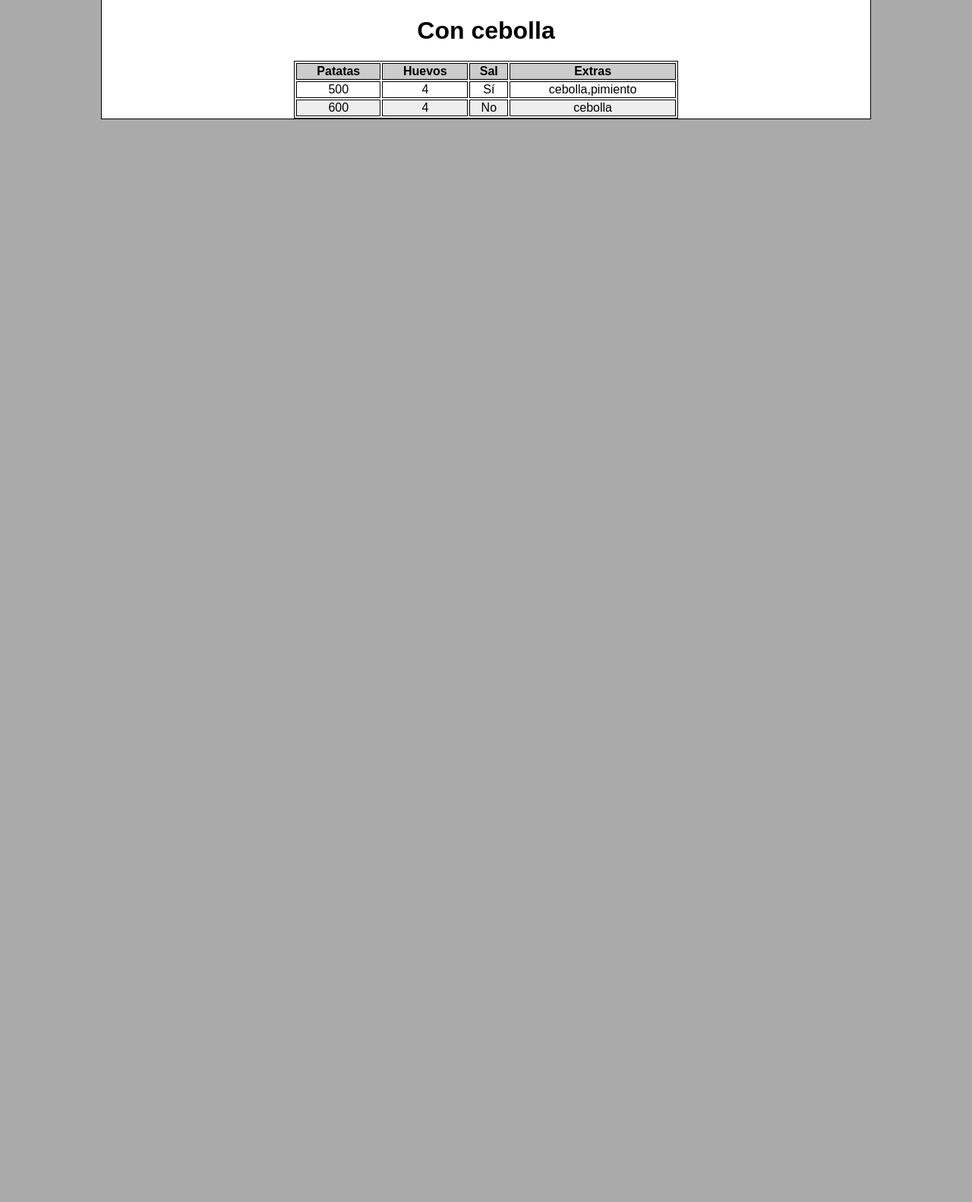
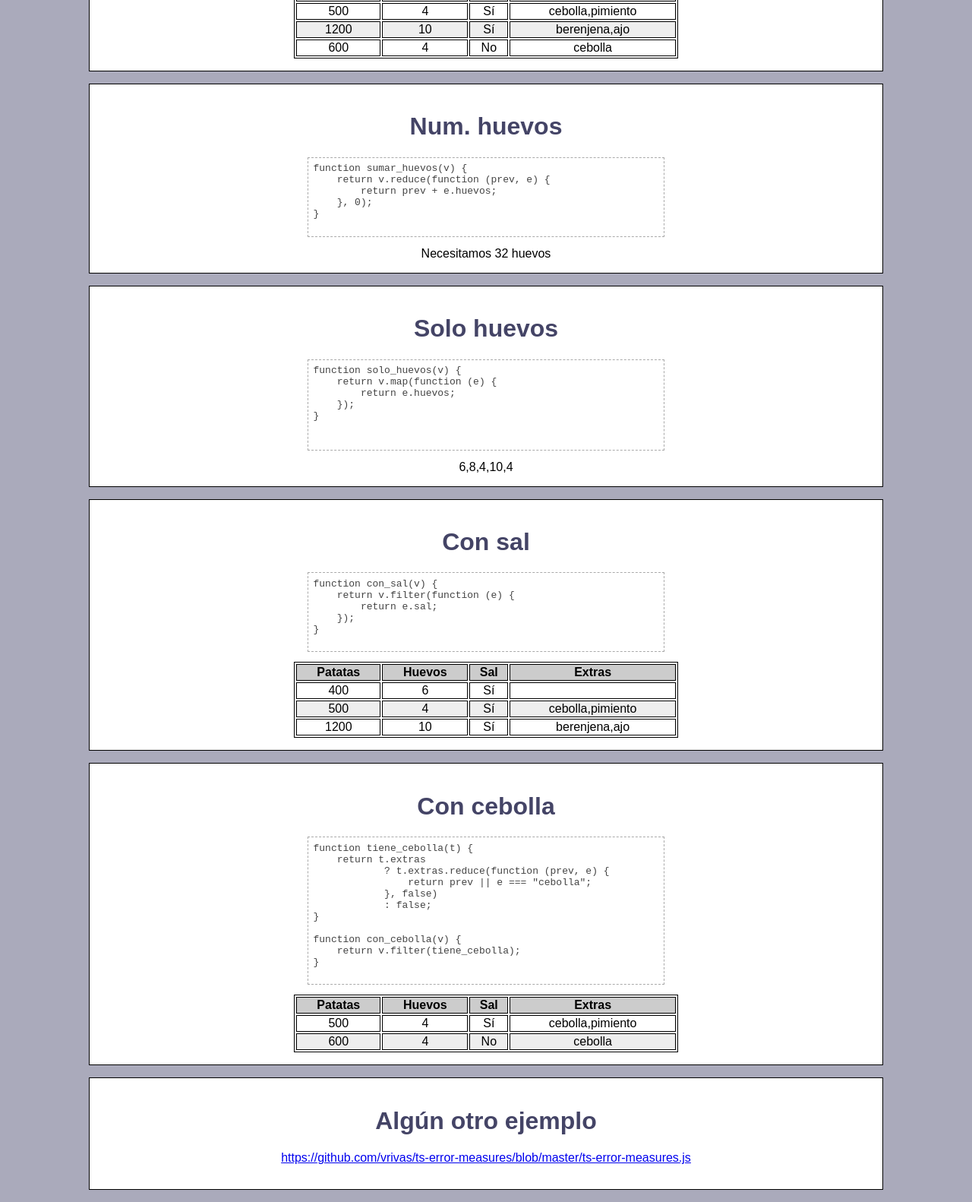
Before and after one commit to vrivas/map-reduce, a plain HTML site: page index.html in a window 1280 px wide. Shown: the part 855-2437 px from the top of the page at 76% size. Before the commit the page ends 1020 px from the top, so only its background shows below. Drawn offline with Linux system fonts and the light colour scheme.

Commit message:
Añado algo de CSS y el código de cada función para que tambien se vea en el HTML

```diff
--- a/estilo.css
+++ b/estilo.css
@@ -5,7 +5,11 @@
 
 body {
     font-family: Arial,Helvetica,Lucida,sans-serif;
-    background-color: #aaa;
+    background-color: #aab;
+}
+
+h1 {
+    color: #446;
 }
 table {
     margin: 0 auto 0 auto;
@@ -29,8 +33,15 @@ th {
 td {
     border: 1pt solid black;
 }
-.contenedor {
-    margin: 0 auto 0 auto;
+#inicial
+, #con_cebolla
+, #con_sal
+, #doble
+,#num_huevos
+, #solo_huevos
+, #mas_ejemplos{
+    margin: 0 auto 1em auto;
+    padding: 1em;
     width: 80%;
     background-color: #fff;
     border: 1pt solid black;
@@ -40,3 +51,12 @@ td {
     text-align: right;
     font-size: 0.8em;
 }
+
+pre {
+    text-align: left;
+    margin: 0 auto 1em auto;
+    border: 1px dashed #aaa;
+    padding: .5em;
+    width: 45%;
+    color: #444;
+}
--- a/index.html
+++ b/index.html
@@ -15,12 +15,80 @@ and open the template in the editor.
     <body>
         <div class="contenedor">
             <div id="link"><a href="https://github.com/vrivas/map-reduce">https://github.com/vrivas/map-reduce</a></div>
-            <div id="inicial"><h1>Tortillas iniciales</h1></div>
-            <div id="doble"><h1>Doble</h1></div>
-            <div id="num_huevos"><h1>Num. huevos</h1></div>
-            <div id="solo_huevos"><h1>Solo huevos</h1></div>
-            <div id="con_sal"><h1>Con sal</h1></div>
-            <div id="con_cebolla"><h1>Con cebolla</h1></div>
+            <div id="inicial"><h1>Tortillas iniciales</h1>
+                <pre>
+function Tortilla(patatas, huevos, sal, extras) {
+    this.patatas = patatas || 0;
+    this.huevos = huevos || 0;
+    this.sal = sal || false;
+    this.extras = extras;
+}
+
+var tortillas = [
+    new Tortilla(200, 3, true)
+            , new Tortilla(450, 4, false)
+            , new Tortilla(250, 2, true, ["cebolla", "pimiento"])
+            , new Tortilla(600, 5, true, ["berenjena", "ajo"])
+            , new Tortilla(300, 2, false, ["cebolla"])
+];
+                </pre></div>
+            <div id="doble"><h1>Doble</h1>
+                <pre>
+function duplicar(v) {
+    v.forEach(function (e) {
+        e.huevos *= 2;
+        e.patatas *= 2;
+    });
+}
+                </pre>
+            </div>
+            <div id="num_huevos"><h1>Num. huevos</h1>
+                <pre>
+function sumar_huevos(v) {
+    return v.reduce(function (prev, e) {
+        return prev + e.huevos;
+    }, 0);
+}
+                </pre>
+            </div>
+            <div id="solo_huevos"><h1>Solo huevos</h1>
+                <pre>
+function solo_huevos(v) {
+    return v.map(function (e) {
+        return e.huevos;
+    });
+}
+
+                </pre>
+            </div>
+            <div id="con_sal"><h1>Con sal</h1>
+                <pre>
+function con_sal(v) {
+    return v.filter(function (e) {
+        return e.sal;
+    });
+}
+                </pre>
+            </div>
+            <div id="con_cebolla"><h1>Con cebolla</h1>
+                <pre>
+function tiene_cebolla(t) {
+    return t.extras
+            ? t.extras.reduce(function (prev, e) {
+                return prev || e === "cebolla";
+            }, false)
+            : false;
+}
+
+function con_cebolla(v) {
+    return v.filter(tiene_cebolla);
+}
+                </pre>
+            </div>
+            <div id="mas_ejemplos">
+                <h1>Algún otro ejemplo</h1>
+                <p><a href="https://github.com/vrivas/ts-error-measures/blob/master/ts-error-measures.js">https://github.com/vrivas/ts-error-measures/blob/master/ts-error-measures.js</a></p>
+            </div>
         </div>
         <script>
             document.getElementById("inicial").innerHTML += listar(tortillas);
```
